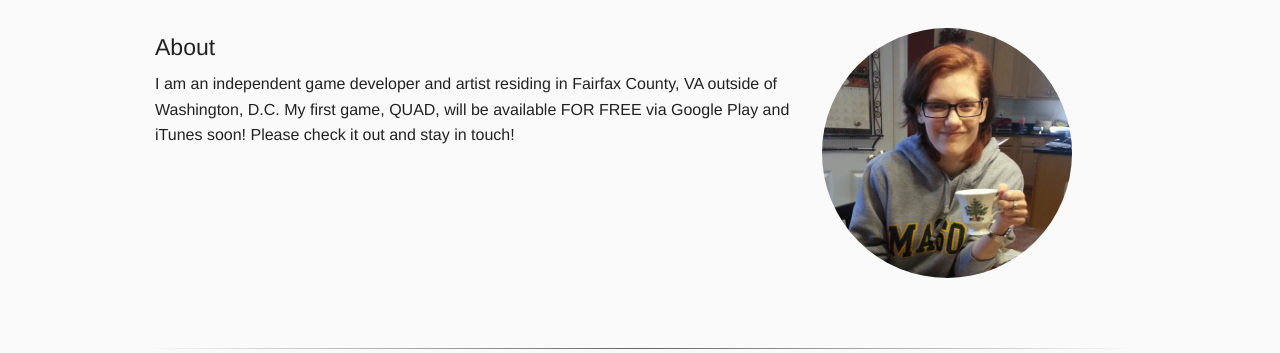
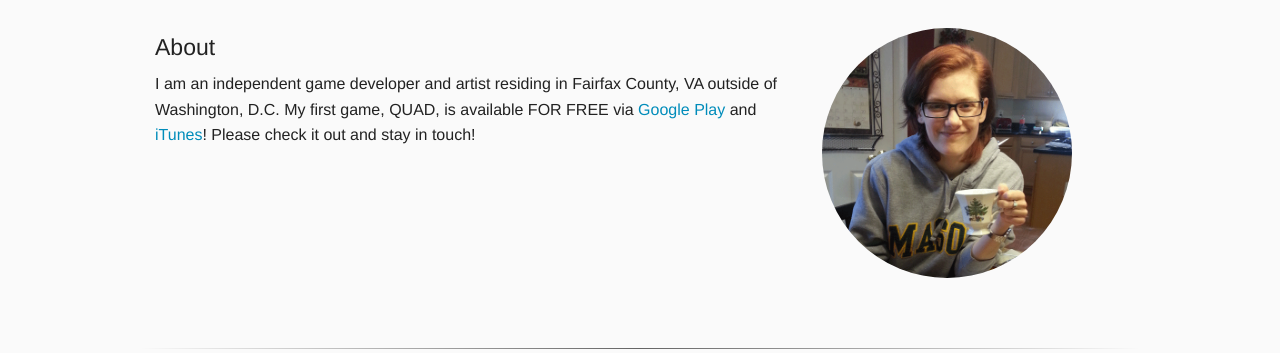
Before and after one commit to bridgetlane/namesake.space, a plain HTML site: page index.html in a window 1280 px wide. Shown: the part 747-1100 px from the top of the page. Drawn offline with Linux system fonts and the light colour scheme.

Commit message:
content update

```diff
--- a/index.html
+++ b/index.html
@@ -38,7 +38,7 @@
       <div class="row about">
         <div class="medium-6 large-8 columns">
           <h4>About</h4>
-          <p>I am an independent game developer and artist residing in Fairfax County, VA outside of Washington, D.C. My first game, QUAD, will be available FOR FREE via Google Play and iTunes soon! Please check it out and stay in touch!</p>
+          <p>I am an independent game developer and artist residing in Fairfax County, VA outside of Washington, D.C. My first game, QUAD, is available FOR FREE via <a href="http://bit.ly/1GCmfOx">Google Play</a> and <a href="http://apple.co/1EIAqF2">iTunes</a>! Please check it out and stay in touch!</p>
         </div>
         <div class="medium-6 large-4 columns">
           <img src="img/profile.png">
```
Also changed, not shown: img/feature-graphic.png.
